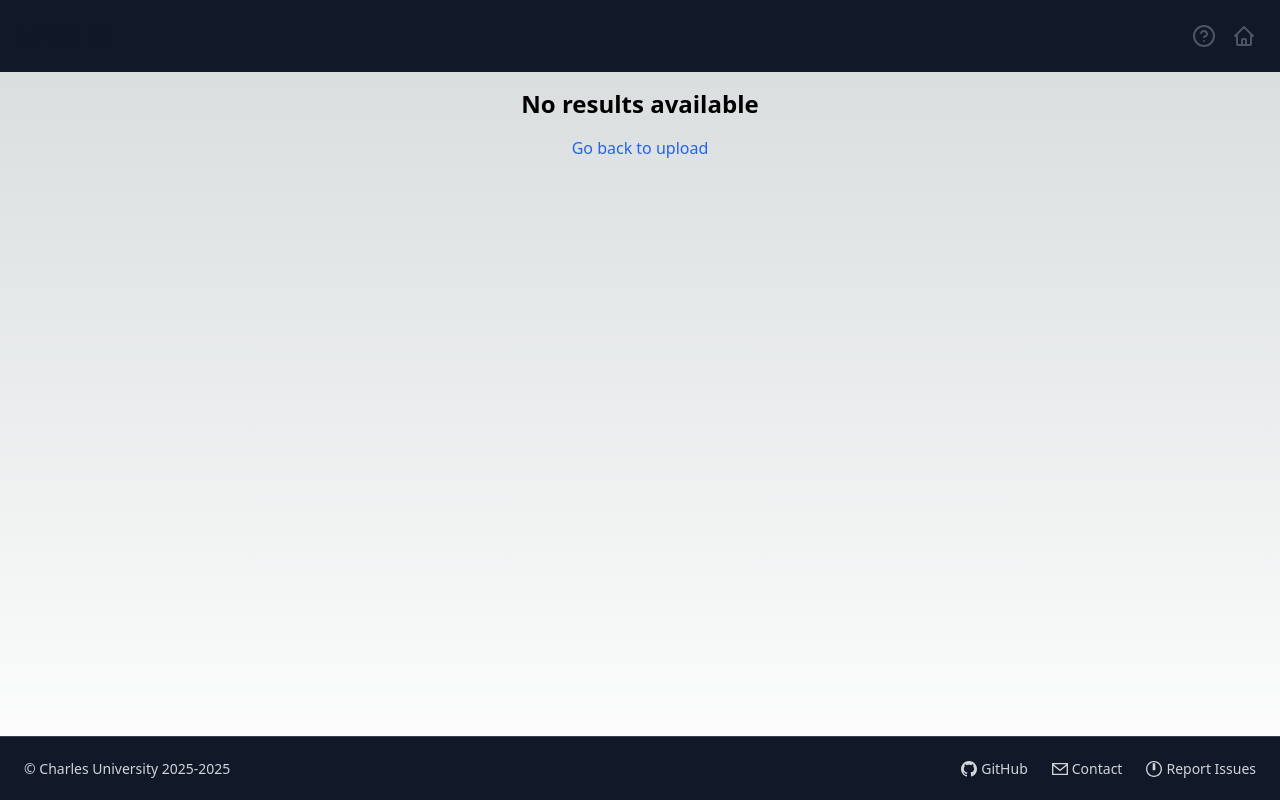
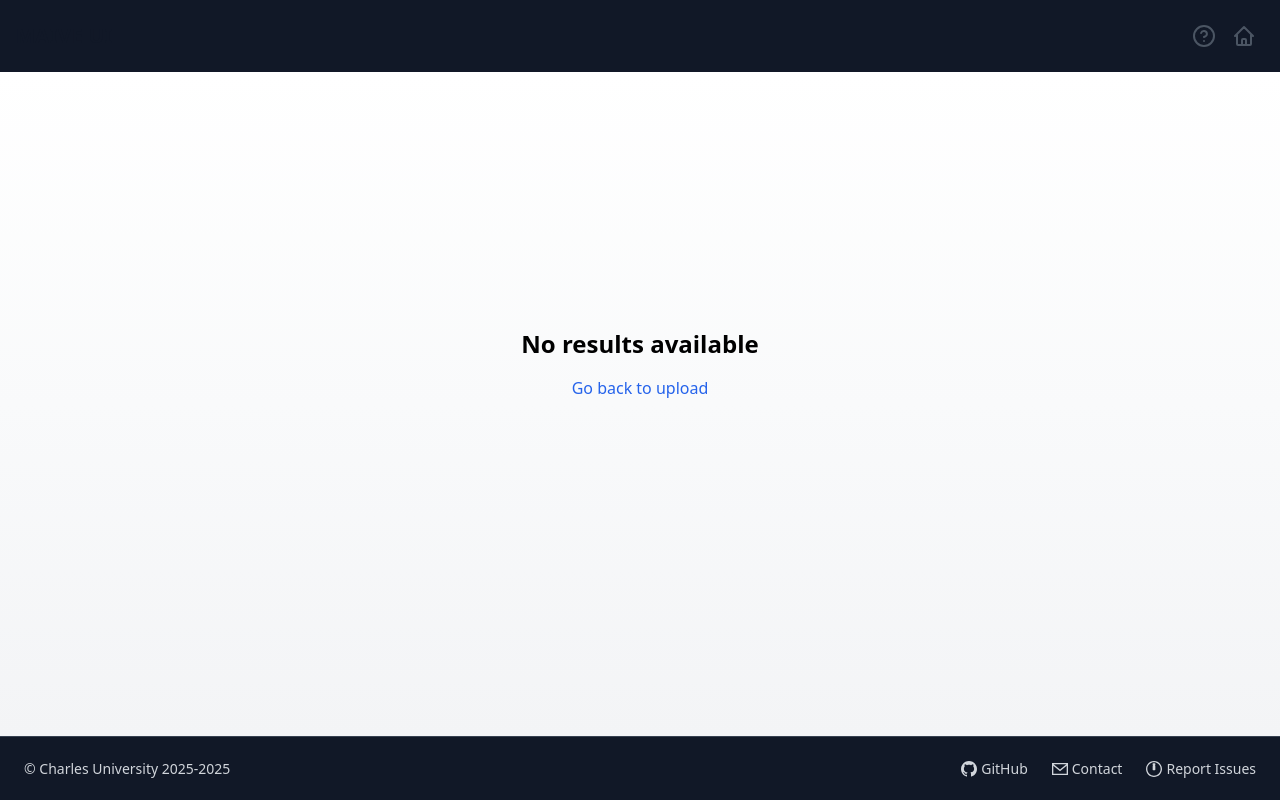
Before and after one commit to PetrCala/maive-ui, a Next.js app in the folder apps/react-ui/client/: page /results in a window 1280 px wide. Built offline with nearby package versions, Linux system fonts and the light colour scheme.

Commit message:
style: the no results page now has unified background

```diff
--- a/apps/react-ui/client/src/pages/results/index.tsx
+++ b/apps/react-ui/client/src/pages/results/index.tsx
@@ -55,7 +55,7 @@ export default function ResultsPage() {
         <Head>
           <title>{CONST.APP_DISPLAY_NAME} - Results</title>
         </Head>
-        <main className="flex flex-col items-center justify-center p-24 pt-4">
+        <main className="flex flex-1 flex-col items-center justify-center p-24 pt-4 bg-gradient-to-b from-white via-gray-50 to-gray-100 dark:from-gray-900 dark:via-gray-800 dark:to-gray-900">
           <div className="text-center">
             <h1 className="text-2xl font-bold mb-4">No results available</h1>
             <Link href="/upload" className="text-blue-600 hover:text-blue-700">
```
